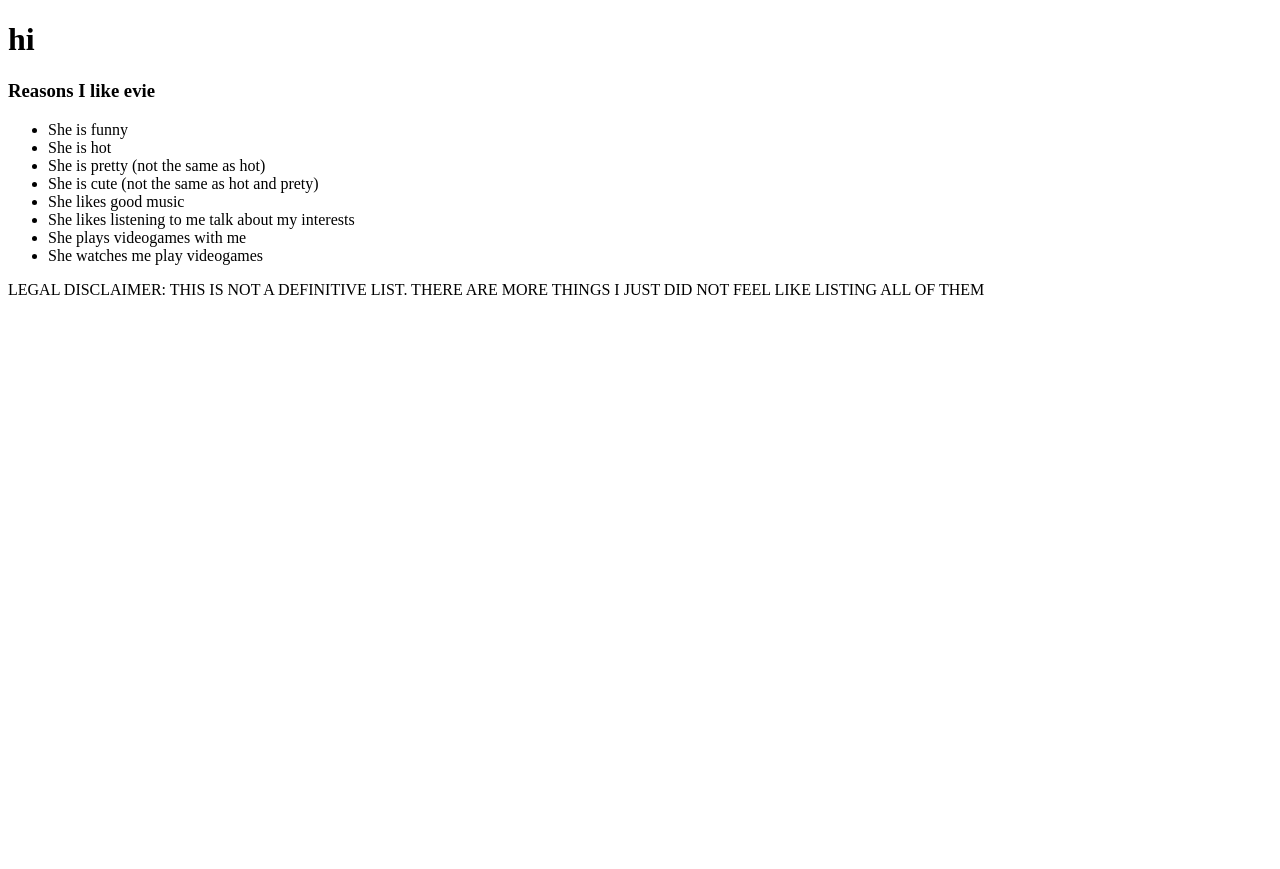
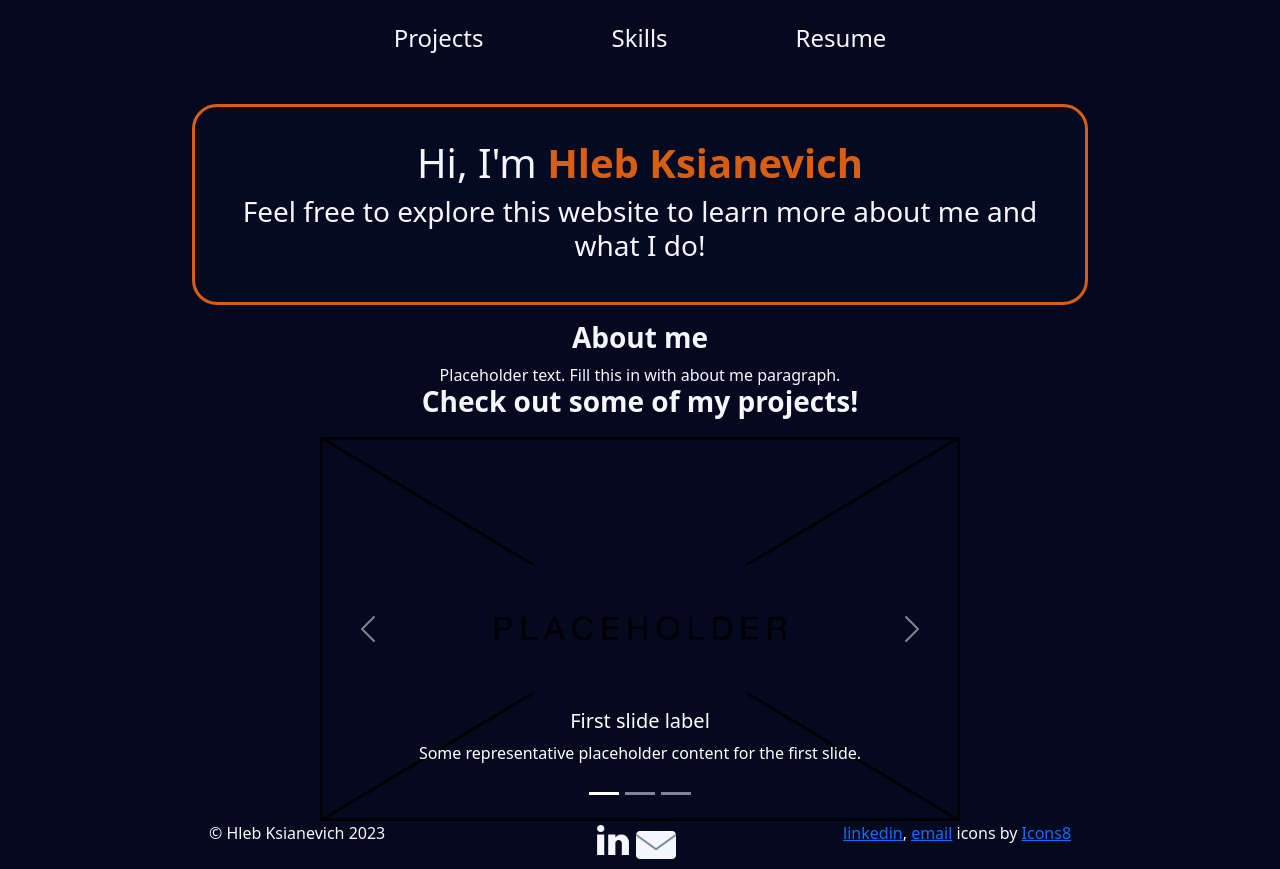
Before and after one commit to glebksenevichh/glebksenevichh.github.io, a plain HTML site: page index.html in a window 1280 px wide. Before the commit the page ends 800 px from the top, so only its background shows below. Drawn offline with nearby package versions, Linux system fonts and the light colour scheme.

Commit message:
Added files for homepage to work
All files previously made on CS50 Codespaces

```diff
--- a/index.html
+++ b/index.html
@@ -1,25 +1,80 @@
 <!DOCTYPE html>
-<html>
+
+<html lang="en">
     <head>
-    <title>Gleb Ksenevich</title>
+        <link href="https://cdn.jsdelivr.net/npm/bootstrap@5.2.3/dist/css/bootstrap.min.css" rel="stylesheet" integrity="sha384-rbsA2VBKQhggwzxH7pPCaAqO46MgnOM80zW1RWuH61DGLwZJEdK2Kadq2F9CUG65" crossorigin="anonymous">
+        <script src="https://cdn.jsdelivr.net/npm/bootstrap@5.2.3/dist/js/bootstrap.bundle.min.js" integrity="sha384-kenU1KFdBIe4zVF0s0G1M5b4hcpxyD9F7jL+jjXkk+Q2h455rYXK/7HAuoJl+0I4" crossorigin="anonymous"></script>
+        <link href="styles.css" rel="stylesheet">
+        <title>Hleb Ksianevich</title>
     </head>
     <body>
-    <div class="container">
-      <div class="blurb">
-        <h1>hi</h1>
+        <div class="nav">
+            <a href="projects.html" class="navOption">Projects</a>
+            <a href="skills.html" class="navOption">Skills</a>
+            <a href="resume.html" class="navOption">Resume</a>
+        </div>
+        <div class="header">
+            <h1>Hi, I'm <span style="color: #d85e13"><b>Hleb Ksianevich</b></span></h1>
+            <h3>Feel free to explore this website to learn more about me and what I do!</h3>
+        </div>
+        <div class="about">
+            <h3 class="aboutText"><b>About me</b></h3>
+            <p class="aboutText">Placeholder text. Fill this in with about me paragraph.</p>
+        </div>
+
+        <h3 class="aboutText"><b>Check out some of my projects!</b></h3>
+        <div id="carousel">
+          <div id="carouselExampleCaptions" class="carousel slide" data-bs-ride="false">
+              <div class="carousel-indicators">
+                <button type="button" data-bs-target="#carouselExampleCaptions" data-bs-slide-to="0" class="active" aria-current="true" aria-label="Slide 1"></button>
+                <button type="button" data-bs-target="#carouselExampleCaptions" data-bs-slide-to="1" aria-label="Slide 2"></button>
+                <button type="button" data-bs-target="#carouselExampleCaptions" data-bs-slide-to="2" aria-label="Slide 3"></button>
+              </div>
+              <div class="carousel-inner">
+                <div class="carousel-item active">
+                  <img src="carouselplaceholder.png" class="d-block w-100" alt="...">
+                  <div class="carousel-caption d-none d-md-block">
+                    <h5>First slide label</h5>
+                    <p>Some representative placeholder content for the first slide.</p>
                   </div>
                 </div>
-    <h3>Reasons I like evie</h1>
-    <ul>
-      <li>She is funny</li>
-      <li>She is hot</li>
-      <li>She is pretty (not the same as hot)</li>
-      <li>She is cute (not the same as hot and prety)</li>
-      <li>She likes good music</li>
-      <li>She likes listening to me talk about my interests</li>
-      <li>She plays videogames with me</li>
-      <li>She watches me play videogames</li>
-    </ul>
-    <p>LEGAL DISCLAIMER: THIS IS NOT A DEFINITIVE LIST. THERE ARE MORE THINGS I JUST DID NOT FEEL LIKE LISTING ALL OF THEM</p>
+                <div class="carousel-item">
+                  <img src="carouselplaceholder.png" class="d-block w-100" alt="...">
+                  <div class="carousel-caption d-none d-md-block">
+                    <h5>Second slide label</h5>
+                    <p>Some representative placeholder content for the second slide.</p>
+                  </div>
+                </div>
+                <div class="carousel-item">
+                  <img src="carouselplaceholder.png" class="d-block w-100" alt="...">
+                  <div class="carousel-caption d-none d-md-block">
+                    <h5>Third slide label</h5>
+                    <p>Some representative placeholder content for the third slide.</p>
+                  </div>
+                </div>
+              </div>
+              <button class="carousel-control-prev" type="button" data-bs-target="#carouselExampleCaptions" data-bs-slide="prev">
+                <span class="carousel-control-prev-icon" aria-hidden="true"></span>
+                <span class="visually-hidden">Previous</span>
+              </button>
+              <button class="carousel-control-next" type="button" data-bs-target="#carouselExampleCaptions" data-bs-slide="next">
+                <span class="carousel-control-next-icon" aria-hidden="true"></span>
+                <span class="visually-hidden">Next</span>
+              </button>
+            </div>
+        </div>
+
+        <footer>
+            <p>© Hleb Ksianevich 2023</p>
+            <div class="socials">
+                <a href="https://www.linkedin.com/in/hlebks/">
+                    <img src="linkedin.png" id="linkedin">
+                </a>
+                <a href="mailto: glebks@icloud.com">
+                    <img src="email.png">
+                </a>
+            </div>
+            <p><a href="https://icons8.com/icon/108786/linkedin-2">linkedin</a>, <a href="https://icons8.com/icon/set/email/color">email</a> icons by <a target="_blank" href="https://icons8.com">Icons8</a></p>
+        </footer>
         </body>
 </html>
--- /dev/null
+++ b/styles.css
@@ -0,0 +1,81 @@
+/*--text: #f6f7fe;
+--background: #05091f;
+--primary: #b31e30;
+--secondary: #050a23;
+--accent: #d85e13;*/
+
+body {
+    min-height: 100vh;
+    display: flex;
+    flex-direction: column;
+    background-color: #05091F;
+    color: #F6F7FE;
+    font-size: 1rem;
+    font-weight: 400;
+    line-height: 1.5;
+    margin: 0;
+    text-align: center;
+}
+
+.nav {
+    display: flex;
+    flex-wrap: wrap;
+    gap: 10%;
+    justify-content: center;
+    margin-top: 20px;
+}
+
+.navOption {
+    text-decoration: none;
+    color: inherit;
+    font-size: x-large;
+}
+
+a:hover {
+    color: #d85e13;
+}
+
+.header {
+    background-color: #050a23;
+    padding: 2rem 1rem;
+    border-radius: 25px;
+    margin: 0 auto;
+    margin-top: 3rem;
+    width: 70%;
+    border-style: solid;
+    border-width: medium;
+    border-color: #d85e13;
+
+}
+
+.about {
+    padding: 1rem 1rem;
+    margin: auto;
+    margin-top: 0;
+    width: 70%;
+    max-height: 80px;
+}
+
+.socials {
+    height: 40px;
+    width: 40px;
+    display: flex;
+}
+
+#linkedin {
+    height: 38px;
+    width: 38px;
+}
+
+footer {
+    display: flex;
+    justify-content: space-evenly;
+    align-items: stretch;
+    margin-top: auto;
+}
+
+#carousel {
+    margin:auto;
+    margin-top: 10px;
+    width: 50%;
+}
```
Also changed, not shown: projects.html (added, +16 -0 lines), resume.html (added, +16 -0 lines), skills.html (added, +16 -0 lines), carouselplaceholder.png (added), email.png (added), linkedin.png (added). Lines whose indentation alone changed are shown as unchanged.
